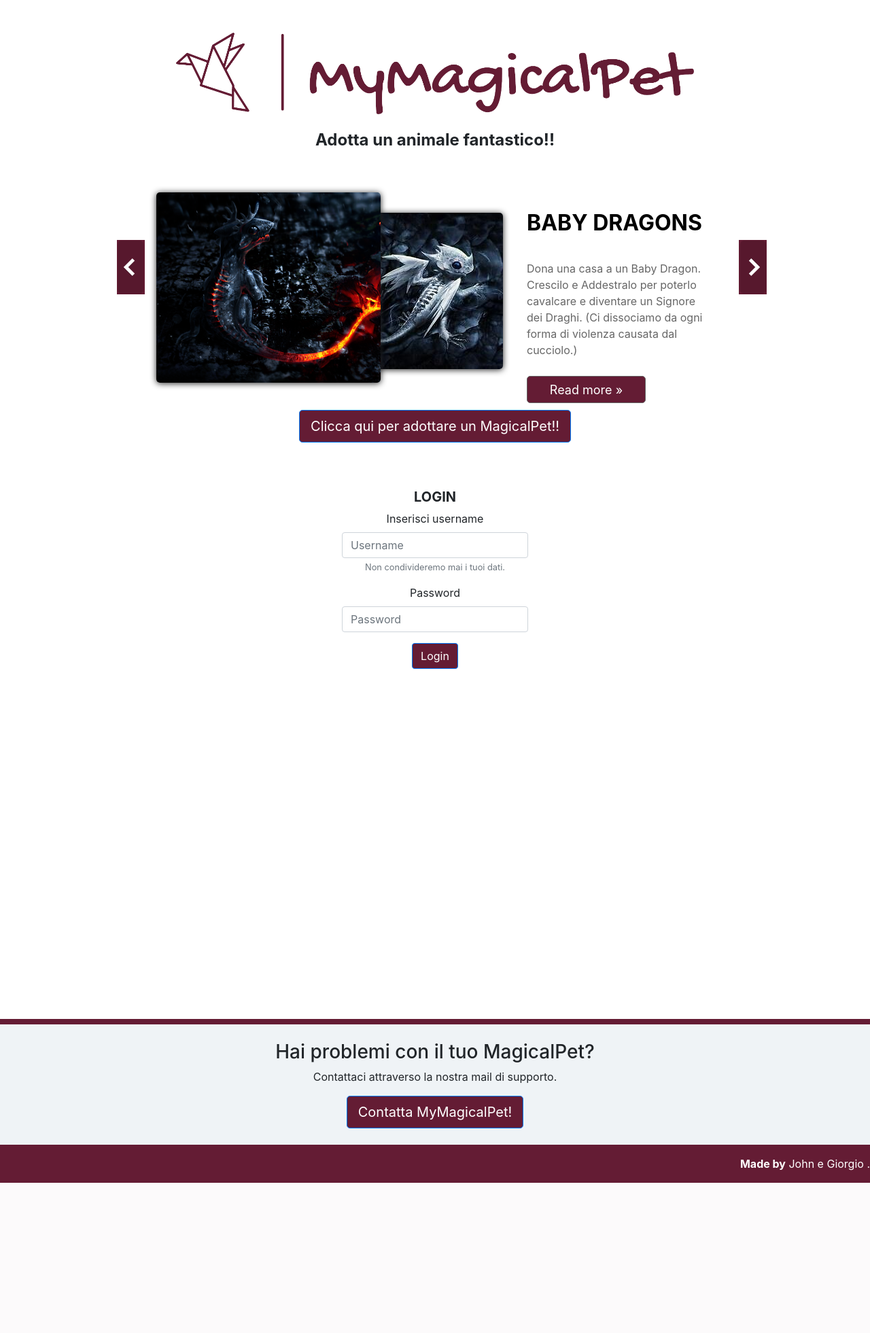
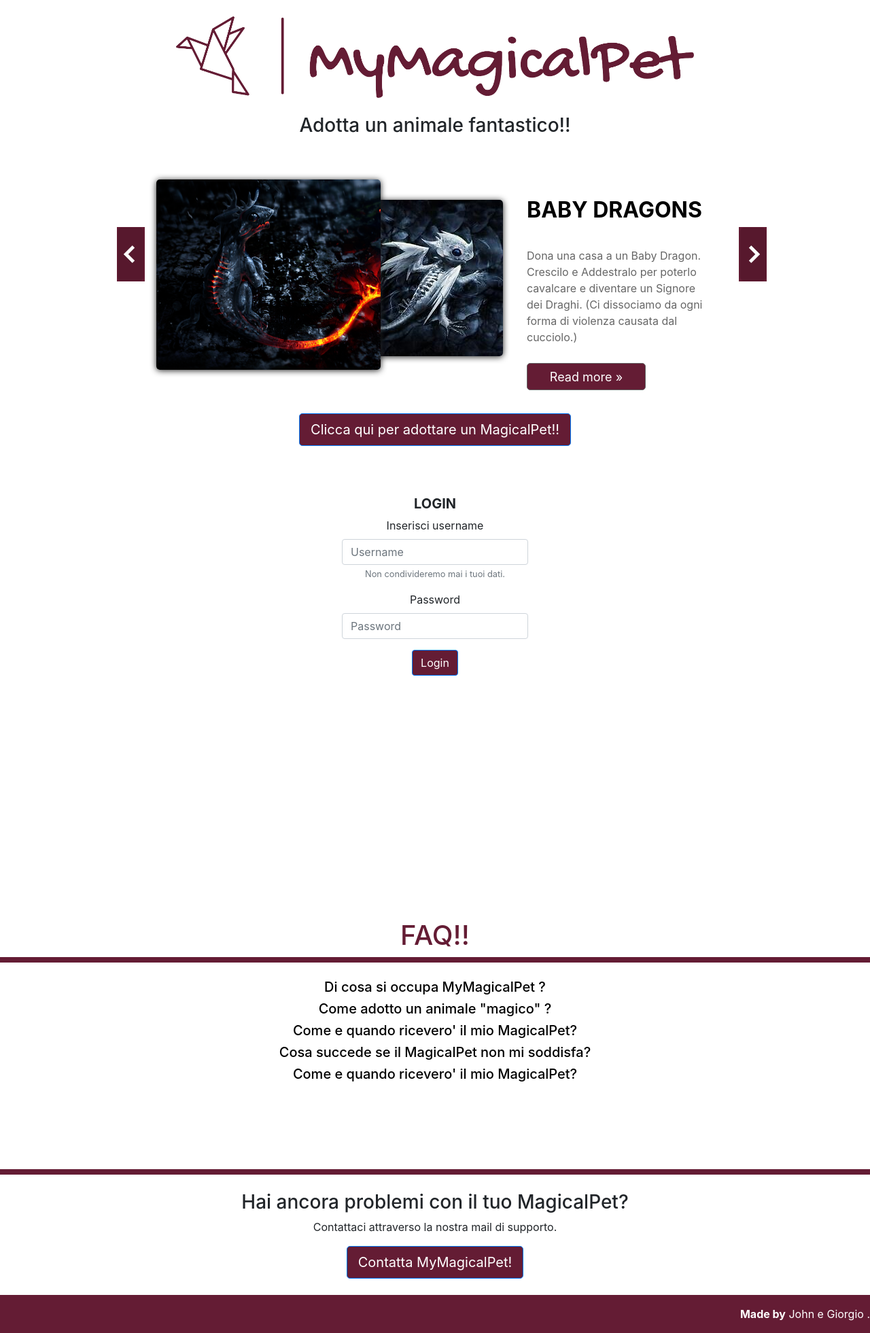
Before and after one commit to sanjohngiangino/mymagicalpet, a PHP site: page /caroselloprova/coolcarousel.html in a window 1280 px wide. Shown: the part 81-2042 px from the top of the page at 68% size. Before the commit the page ends 1821 px from the top, so only its background shows below. Run offline with PHP 8.4, Linux system fonts and the light colour scheme; some libraries are stand-ins or nearby versions.

Commit message:
giorgio puzza

```diff
--- a/caroselloprova/coolcarousel.html
+++ b/caroselloprova/coolcarousel.html
@@ -14,7 +14,7 @@
 
 
 
-		<link rel="stylesheet" href="slider.css" />
+		<link rel="stylesheet" type="text/css" href="slider.css" />
 
 		<link rel="stylesheet" type="text/css" href="css/bootstrap.min.css"/>
 	</head>
@@ -35,13 +35,13 @@
             </div>
         </nav>
 
-		<br><br>
+		<br>
 		<!-- Logo MyMagicalPet -->
 		<div>
 			<img src="immagini/logo_large.png" height="120" alt="">
 
 		</div>
-		<br>	<h4><strong>Adotta un animale fantastico!!</strong></h4>	<br>
+		<br>	<h3>Adotta un animale fantastico!!</h3>	<br>
 		<!-- Carosello -->
 		<div id="wrapper">
 			<div id="bg"></div>
@@ -73,10 +73,13 @@
 			<a id="prev" href="#"><span></span></a>
 			<a id="next" href="#"><span></span></a>
 		</div>
-
+		<br>
+		<!-- Fine Carosello -->
         <a href="pagina_Catalogo/lista_Catalogo.html" class="btn btn-primary btn-lg" style="background-color: #641C34 " role="button">Clicca qui per adottare un MagicalPet!!</a>
         <br><br><br>
 
+
+		<!-- Login-->
 		<div class="header">
                   <div class="formbox">
 					  <form action="login.php" method="post">
@@ -96,17 +99,54 @@
 					  </form>
 			      </div>
 		</div>
-		<!-- Fine Header -->
+		<!-- Fine Login-->
+		<br><br>
+			<h1 style="color:#641C34">FAQ!!</h1>
+		<div class="footer-copyright text-center py-1"  style="background-color: #641C34 ;color:white">
+		</div>
+		<br>
+		<div id="faq">
+
+			<section id="item1">
+				<a href="#item1"><h5>Di cosa si occupa MyMagicalPet ?</h5></a>
+				<p>MyMagicalPet e' un'organizzazione no profit per la conservazione di tutte le specie di animali da ogni multiverso.</p>
+			</section>
+
+			<section id="item2">
+				<a href="#item2"><h5>Come adotto un animale "magico" ?</h5></a>
+				<p>                  Adottare un MagicalPet e' semplicissimo : se non si e' Registrati basta farlo cliccando in alto a destra, altrimenti effettua il login! Una volta fatto cio' scegli e adotta il tuo MagicalPet nel catalogo!
+				</p>
+			</section>
+			<section id="item3">
+				<a href="#item3"><h5> Come e quando ricevero' il mio MagicalPet?</h5></a>
+				<p>                  Una volta effettuata la scelta del MagicalPet e effettuando una donazione di 3000 $ (Non si accettano resi e rimborsi per la tutela dell'animale), il tuo MagicalPet arrivera' tramite la nostra spedizione multiverso in totale sicurezza.
+				</p>
+			</section>
+			<section id="item4">
+				<a href="#item4"><h5>  Cosa succede se il MagicalPet non mi soddisfa?</h5></a>
+				<p>                       Provvederemo subito all'abbattimento secondo le norme speciali del multiverso, in perfetta sicurezza e tutela dell'animale. Dopodiche' invieremo a distanza di 3 mesi il tuo nuovo MagicalPet (successivamente al seguito di una piccola donazione di 1500$).
+
+				</p>
+			</section>
+			<section id="item5">
+				<a href="#item5"><h5> Come e quando ricevero' il mio MagicalPet?</h5></a>
+				<p>                  Una volta scelto il tuo MagicalPet e effettuato una donazione di 3000 $ (Non si accettano resi e rimborsi per la tutela e salvaguardia dell'animale), il tuo MagicalPet arrivera' tramite PolarExpress  in totale sicurezza.
+				</p>
+			</section>
+		</div>
+
+		<br><br><br><br><br>
+		<!-- Footer-->
 
 		<footer class="page-footer font-small white">
 				<div class="footer-copyright text-center py-1"  style="background-color: #641C34 ;color:white">
 				</div>
-				<div class="section clearfix" style="background-color: #eff3f6;">
+				<div class="section clearfix" style="background-color: #ffffff;">
 					<div class="container">
 						<div class="row lp-section-content clearfix">
 							<div class="col-sm-12">
 								<br>
-								<h3>Hai problemi con il tuo MagicalPet? </h3>
+								<h3>Hai ancora problemi con il tuo MagicalPet? </h3>
 								<p>Contattaci attraverso la nostra mail di supporto.</p>
 								<div class="calltoaction-right-panel">
 									<a href="mailto:supportoclienti@mymagicalpet.com" class="btn btn-primary btn-lg" role="button"style="background-color: #641C34;">Contatta MyMagicalPet!</a>
--- a/caroselloprova/slider.css
+++ b/caroselloprova/slider.css
@@ -5,7 +5,7 @@
 .header
 {
 	background-image(immagini/sfondo.jpg);
-	height: 100vh;
+	height: 75vh;
 	background-position: center;
 	background-size: cover;
 	display: flex;
@@ -16,10 +16,24 @@
 .formbox
 {
 	background: rgba(255, 255, 255, 0.5);
-	padding: 20px;
+	padding: 25px;
 
 }
-
+#faq section p{
+	display : none;
+	text-align: center;
+}
+#faq section a{
+	text-align: center;
+	color: black;
+	text-decoration: none;
+}
+#faq section a:hover{
+	text-decoration: underline;
+}
+#faq section:target p{
+	display : inline-block;
+}
 #wrapper, #carousel, #carousel > div {
 	width: 980px;
 	height: 350px;
```
Also changed, not shown: caroselloprova/css/slider.css (deleted, +0 -132 lines).
